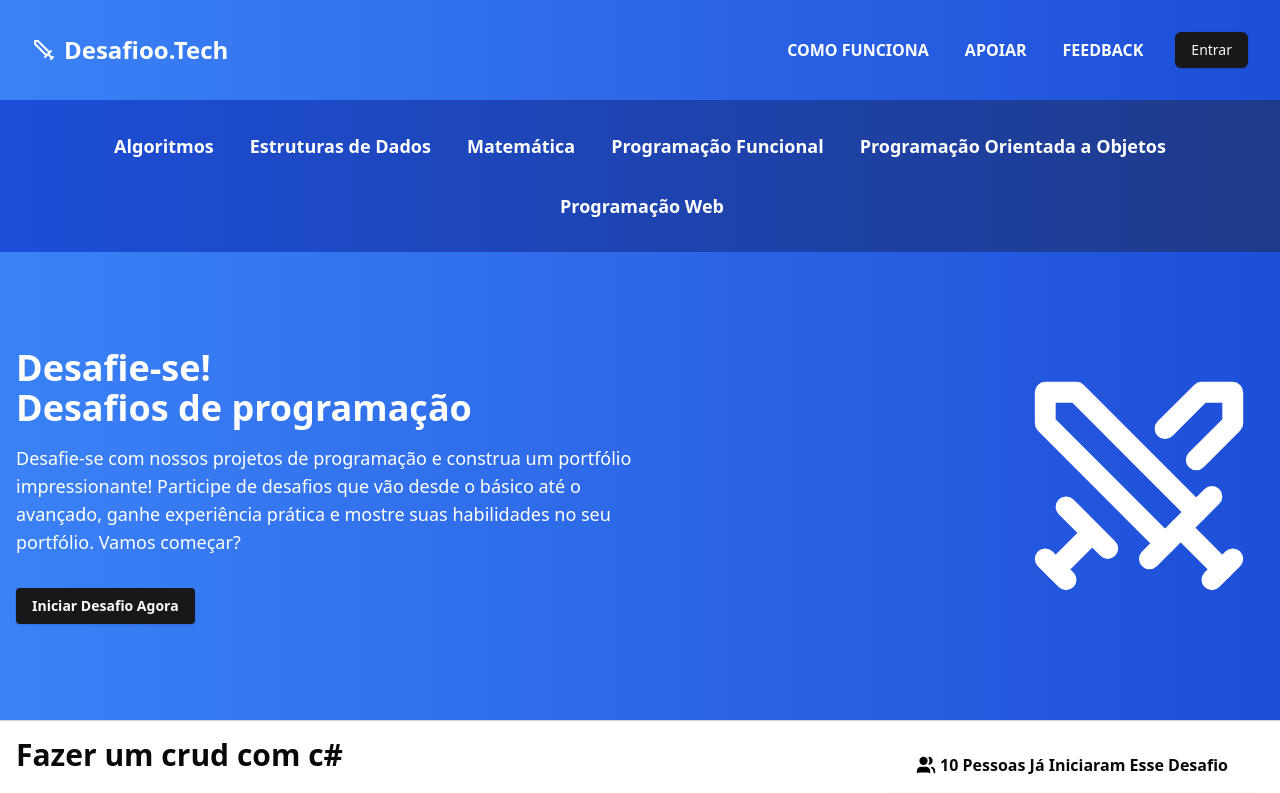
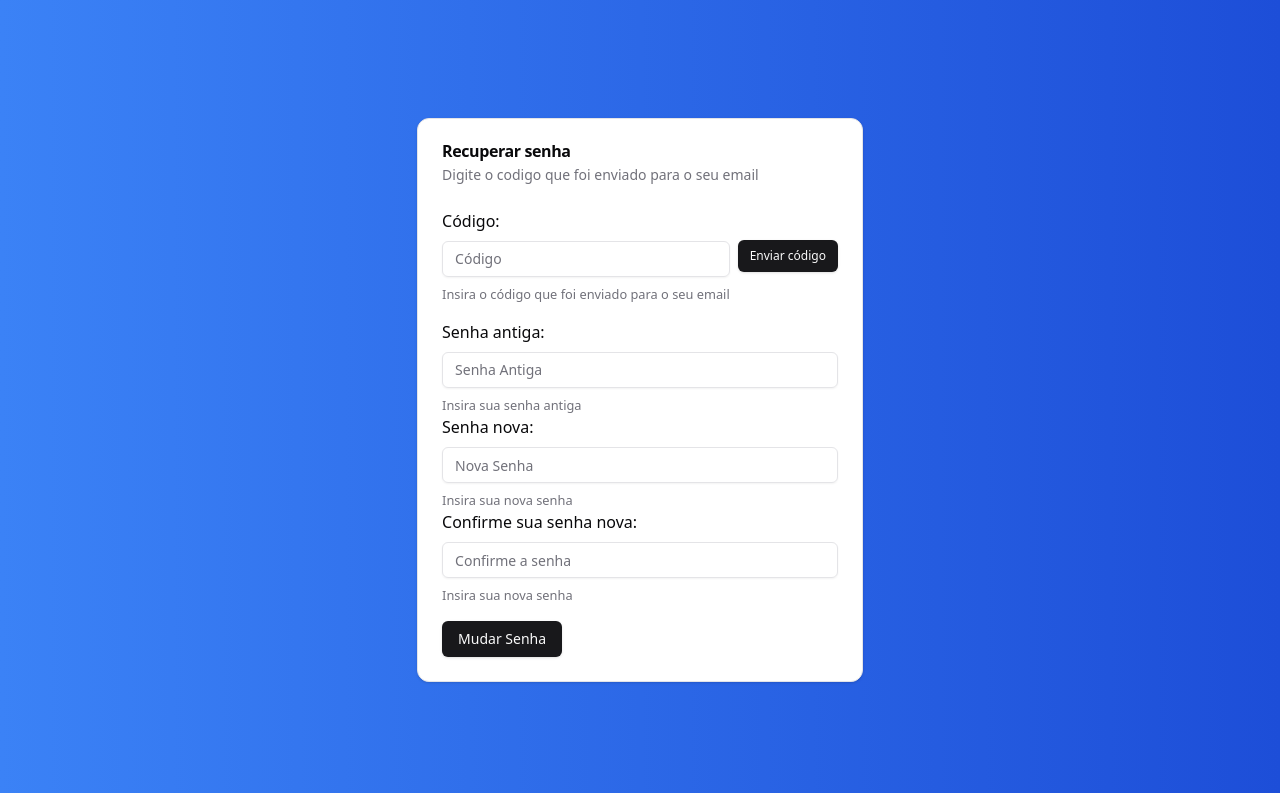
Before and after one commit to ArthurSilv4/front-desafioo.tech, a Next.js app: page /newPassword in a window 1280 px wide. Shown: the top 793 px of the page. Built offline with nearby package versions, Linux system fonts and the light colour scheme.

Commit message:
criado tela de mudar senha

```diff
--- /dev/null
+++ b/src/app/newPassword/page.tsx
@@ -0,0 +1,151 @@
+"use client";
+
+import { Button } from "@/components/ui/button";
+import {
+  Card,
+  CardHeader,
+  CardTitle,
+  CardDescription,
+  CardContent,
+} from "@/components/ui/card";
+import {
+  FormItem,
+  FormMessage,
+  FormControl,
+  FormField,
+  FormDescription,
+} from "@/components/ui/form";
+import { Label } from "@radix-ui/react-label";
+import { FormProvider, useForm } from "react-hook-form";
+import { Input } from "@/components/ui/input";
+import { zodResolver } from "@hookform/resolvers/zod";
+import { z } from "zod";
+
+const formSchema = z.object({
+  code: z.string().nonempty({
+    message: "Por favor, insira seu código.",
+  }),
+  oldPassword: z.string().nonempty({
+    message: "Por favor, insira sua senha antiga.",
+  }),
+  newPassword: z.string().nonempty({
+    message: "Por favor, insira sua nova senha.",
+  }),
+  confirmPassword: z.string().nonempty({
+    message: "Por favor, confirme sua nova senha.",
+  }),
+});
+
+export default function NewPassword() {
+  const form = useForm<z.infer<typeof formSchema>>({
+    resolver: zodResolver(formSchema),
+    defaultValues: {
+      code: "",
+      oldPassword: "",
+      newPassword: "",
+      confirmPassword: "",
+    },
+  });
+
+  function onSubmit(values: z.infer<typeof formSchema>) {
+    console.log(values);
+  }
+  return (
+    <main className="min-h-screen flex items-center justify-center h-full bg-gradient-to-r from-blue-500 to-blue-700">
+      <Card>
+        <CardHeader>
+          <CardTitle>Recuperar senha</CardTitle>
+          <CardDescription>
+            Digite o codigo que foi enviado para o seu email
+          </CardDescription>
+        </CardHeader>
+        <CardContent>
+          <FormProvider {...form}>
+            <form onSubmit={form.handleSubmit(onSubmit)}>
+              <div className="flex items-center gap-2">
+                <FormField
+                  control={form.control}
+                  name="code"
+                  render={({ field }) => (
+                    <FormItem>
+                      <Label>Código:</Label>
+                      <FormControl className="flex items-center gap-2">
+                        <Input type="text" placeholder="Código" {...field} />
+                      </FormControl>
+                      <FormDescription>
+                        Insira o código que foi enviado para o seu email
+                      </FormDescription>
+                      <FormMessage />
+                    </FormItem>
+                  )}
+                />
+                <Button size={"sm"}>Enviar código</Button>
+              </div>
+
+              <FormField
+                control={form.control}
+                name="oldPassword"
+                render={({ field }) => (
+                  <FormItem className="mt-4">
+                    <Label>Senha antiga:</Label>
+                    <FormControl>
+                      <Input
+                        type="password"
+                        placeholder="Senha Antiga"
+                        {...field}
+                      />
+                    </FormControl>
+                    <FormDescription>Insira sua senha antiga</FormDescription>
+                    <FormMessage />
+                  </FormItem>
+                )}
+              />
+
+              <FormField
+                control={form.control}
+                name="newPassword"
+                render={({ field }) => (
+                  <FormItem className="mt-">
+                    <Label>Senha nova:</Label>
+                    <FormControl>
+                      <Input
+                        type="password"
+                        placeholder="Nova Senha"
+                        {...field}
+                      />
+                    </FormControl>
+                    <FormDescription>Insira sua nova senha</FormDescription>
+                    <FormMessage />
+                  </FormItem>
+                )}
+              />
+
+              <FormField
+                control={form.control}
+                name="confirmPassword"
+                render={({ field }) => (
+                  <FormItem className="mt-">
+                    <Label>Confirme sua senha nova:</Label>
+                    <FormControl>
+                      <Input
+                        type="password"
+                        placeholder="Confirme a senha"
+                        {...field}
+                      />
+                    </FormControl>
+                    <FormDescription>Insira sua nova senha</FormDescription>
+                    <FormMessage />
+                  </FormItem>
+                )}
+              />
+
+              <FormControl className="mt-4">
+                <Button type="submit">Mudar Senha</Button>
+              </FormControl>
+            </form>
+          </FormProvider>
+        </CardContent>
+      </Card>
+    </main>
+  );
+}
```
